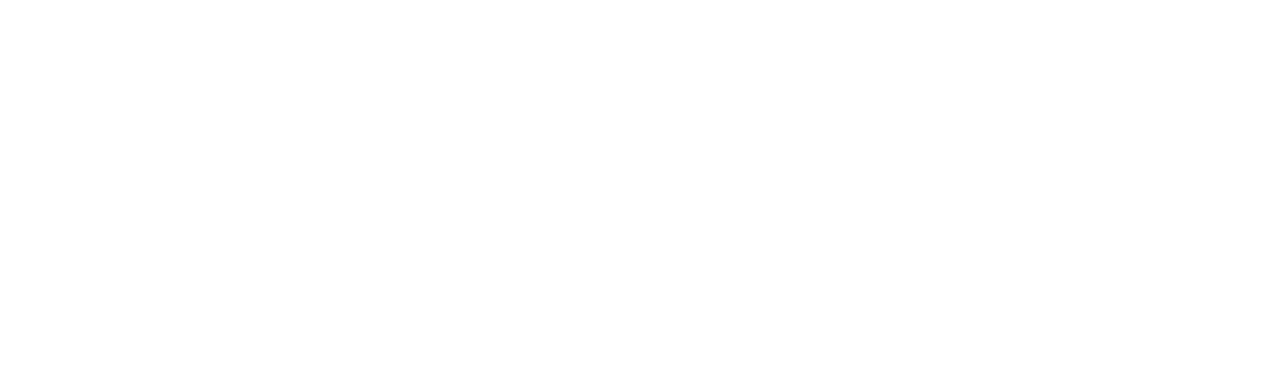
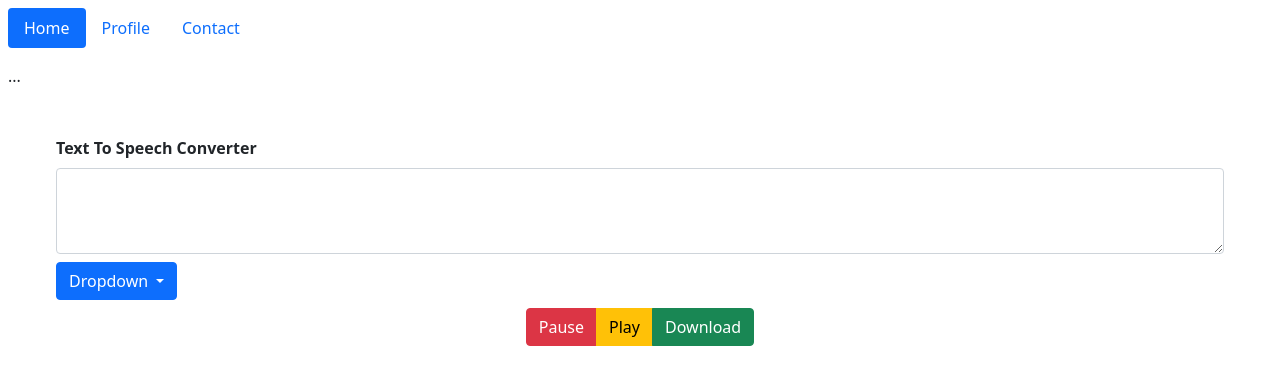
Before and after one commit to ChiragRohada/PBL, a plain HTML site: page flask/templates/index.html in a window 1280 px wide. Drawn offline with nearby package versions, Linux system fonts and the light colour scheme.

Commit message:
tts frontend
i have send the data to the server now convert it into speech and then render it

```diff
--- a/flask/templates/index.html
+++ b/flask/templates/index.html
@@ -3,10 +3,58 @@
 <head>
   <meta charset="UTF-8">
   <meta http-equiv="X-UA-Compatible" content="IE=edge">
-  <meta name="viewport" content="width=device-width, initial-scale=1.0">
+
+  <link href="https://cdn.jsdelivr.net/npm/bootstrap@5.1.3/dist/css/bootstrap.min.css" rel="stylesheet" integrity="sha384-1BmE4kWBq78iYhFldvKuhfTAU6auU8tT94WrHftjDbrCEXSU1oBoqyl2QvZ6jIW3" crossorigin="anonymous"><meta name="viewport" content="width=device-width, initial-scale=1.0">
   <title>Document</title>
 </head>
 <body>
+  <script src="https://cdn.jsdelivr.net/npm/bootstrap@5.1.3/dist/js/bootstrap.bundle.min.js" integrity="sha384-ka7Sk0Gln4gmtz2MlQnikT1wXgYsOg+OMhuP+IlRH9sENBO0LRn5q+8nbTov4+1p" crossorigin="anonymous"></script>
+  <div class="p-2" id="nav" >
+  <ul class="nav nav-pills mb-3 " id="pills-tab" role="tablist ">
+    <li class="nav-item" role="presentation">
+      <button class="nav-link active" id="pills-home-tab" data-bs-toggle="pill" data-bs-target="#pills-home" type="button" role="tab" aria-controls="pills-home" aria-selected="true">Home</button>
+    </li>
+    <li class="nav-item" role="presentation">
+      <button class="nav-link" id="pills-profile-tab" data-bs-toggle="pill" data-bs-target="#pills-profile" type="button" role="tab" aria-controls="pills-profile" aria-selected="false">Profile</button>
+    </li>
+    <li class="nav-item" role="presentation">
+      <button class="nav-link" id="pills-contact-tab" data-bs-toggle="pill" data-bs-target="#pills-contact" type="button" role="tab" aria-controls="pills-contact" aria-selected="false">Contact</button>
+    </li>
+  </ul>
+  <div class="tab-content" id="pills-tabContent">
+    <div class="tab-pane fade show active" id="pills-home" role="tabpanel" aria-labelledby="pills-home-tab">...</div>
+    <div class="tab-pane fade" id="pills-profile" role="tabpanel" aria-labelledby="pills-profile-tab">...</div>
+    <div class="tab-pane fade" id="pills-contact" role="tabpanel" aria-labelledby="pills-contact-tab">...</div>
+  </div>
+   <div id="form" class="mx-5">
+  <form action="/tts" method="post">
+    <div class="mb-3 pt-5" >
+      <label for="exampleFormControlTextarea1" class="form-label fw-bold"  >Text To Speech Converter</label>
+      <textarea class="form-control" id="exampleFormControlTextarea1"  name="text" rows="3"></textarea>
+      <div class="btn-group py-2" role="group">
+        <button id="btnGroupDrop1" type="button" class="btn btn-primary dropdown-toggle" data-bs-toggle="dropdown" aria-expanded="false">
+          Dropdown
+        </button>
+        <ul class="dropdown-menu" aria-labelledby="btnGroupDrop1">
+          <li><a class="dropdown-item" href="#">Male</a></li>
+          <li><a class="dropdown-item" href="#">Female</a></li>
+        </ul>
 
+      </div>
+      <div class="d-flex justify-content-center">
+        <div class="btn-group" role="group" aria-label="Basic mixed styles example">
+          <button type="button" class="btn btn-danger">Pause</button>
+          <button type="submit" class="btn btn-warning" >Play</button>
+          <button type="button" class="btn btn-success">Download</button>
+        </div>
+
+    </div>
+
+    </div>
+
+  </form>
+</div>
+
+</div>
 </body>
 </html>
```
